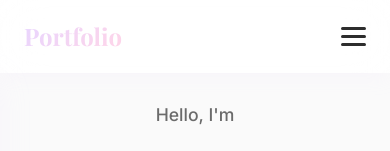
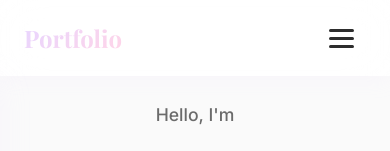
Before and after one commit to assemkdv/personal-portfolio-website, a plain HTML site: page index.html in a window 390 px wide. Shown: the top 151 px of the page. Drawn offline with nearby package versions, Linux system fonts and the light colour scheme; a script that the page names is missing.

Commit message:
Update styles.css

```diff
--- a/styles.css
+++ b/styles.css
@@ -134,6 +134,22 @@ body {
     flex-direction: column;
     cursor: pointer;
     gap: 5px;
+    padding: 12px;
+    -webkit-tap-highlight-color: rgba(0, 0, 0, 0.1);
+    position: relative;
+    z-index: 1001;
+    pointer-events: auto;
+    touch-action: manipulation;
+    align-items: center;
+    justify-content: center;
+    min-width: 44px;
+    min-height: 44px;
+    border-radius: 4px;
+    transition: background-color 0.2s ease;
+}
+
+.hamburger:active {
+    background-color: rgba(0, 0, 0, 0.05);
 }
 
 .hamburger span {
@@ -142,6 +158,7 @@ body {
     background: var(--text-primary);
     border-radius: 3px;
     transition: all 0.3s ease;
+    pointer-events: none;
 }
 
 /* hero section - the big intro at the top */
@@ -1011,6 +1028,10 @@ section {
 
     .hamburger {
         display: flex;
+        min-width: 44px;
+        min-height: 44px;
+        align-items: center;
+        justify-content: center;
     }
 
     .hamburger.active span:nth-child(1) {
```
